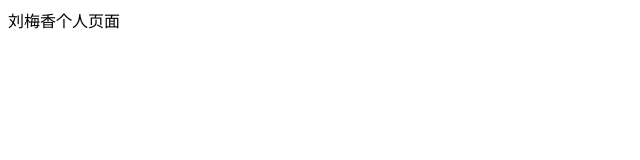
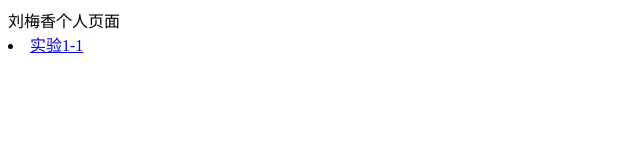
Before and after one commit to Lanan-s/Lanan-s.github.io, a plain HTML site: page index.html in a window 1280 px wide. Shown: the full height of the page, 0-640 px from the left. Drawn offline with Linux system fonts and the light colour scheme.

Commit message:
Update index.html

```diff
--- a/index.html
+++ b/index.html
@@ -7,5 +7,6 @@
 
 <body>
 	刘梅香个人页面
+	<li><a href="实验1-1.html">实验1-1</a></li>
 </body>
 </html>
```
